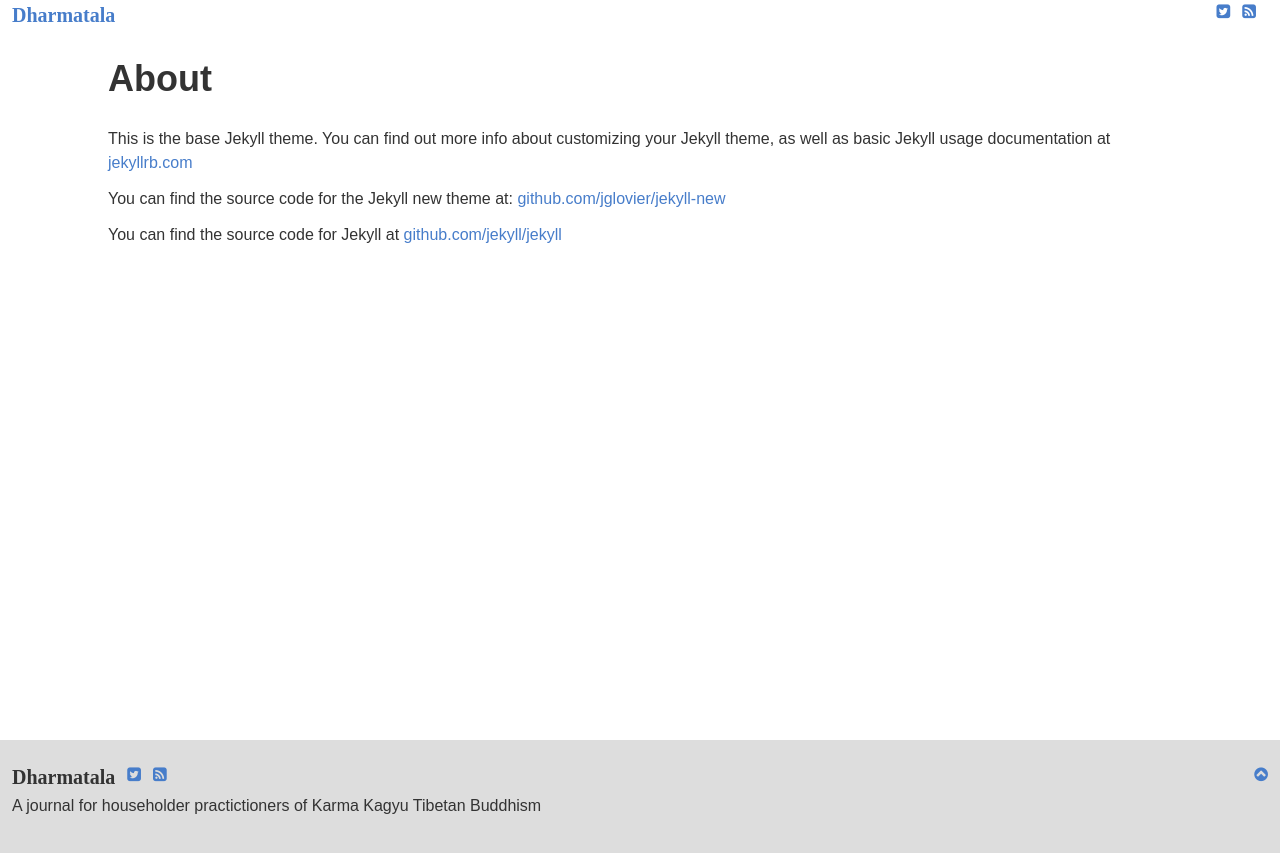
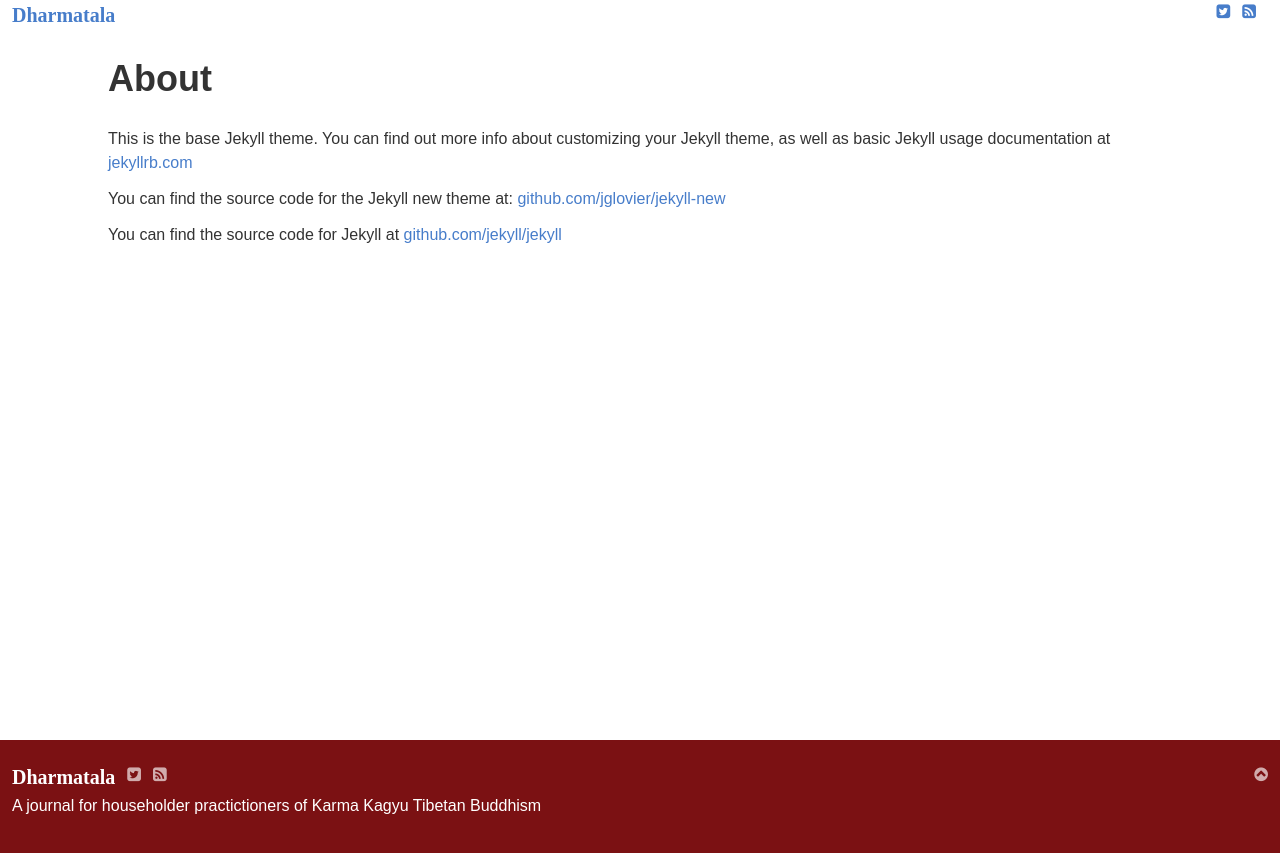
Before and after one commit to kencrocken/dharmatala.net, a Jekyll site: the page built from about.md, in a window 1280 px wide. Shown: the top 853 px of the page. Built offline with Jekyll 4.4.1, drawn with Linux system fonts in a browser that asks for light colours; nearby versions of some CDN libraries; some web fonts are replaced.

Commit message:
modifies footer background, adds twitter rake task

```diff
--- a/_sass/_footer.scss
+++ b/_sass/_footer.scss
@@ -1,6 +1,6 @@
 footer.site-footer {
     @include outer-container(100%);
-    background-color: $light-gray;
+    background-color: $tibetan-red;
     height: 10em;
     // position: absolute;
     // left: 0;
@@ -17,6 +17,7 @@ footer.site-footer {
         margin-bottom: 5px;
         display: inline-block;
         float: left;
+        color: white;
     }
     .social-links-list {
         display: inline-block;
@@ -28,5 +29,11 @@ footer.site-footer {
         margin-top: em(-2);
         float: right;
     }
-    p { clear: both;}
+    p { clear: both; color: white; }
+    a {
+        color: rgba(255,255,255,.65);
+        &:hover {
+          color: rgba(255,255,255,1);
+        }
+    }
 }
--- a/_sass/_global.scss
+++ b/_sass/_global.scss
@@ -96,6 +96,7 @@ cite {
 
 
 /* responsive videos */
+.video { padding-top: 5px; }
 .video-wrapper {
   height: 0;
   overflow: hidden;
--- a/_sass/base/_variables.scss
+++ b/_sass/base/_variables.scss
@@ -34,6 +34,7 @@ $blue: #477dca;
 $dark-gray: #333;
 $medium-gray: #999;
 $light-gray: #ddd;
+$tibetan-red: #7B1113;
 
 // Font Colors
 $base-background-color: #fff;
```
Also changed, not shown: 2 other files.
